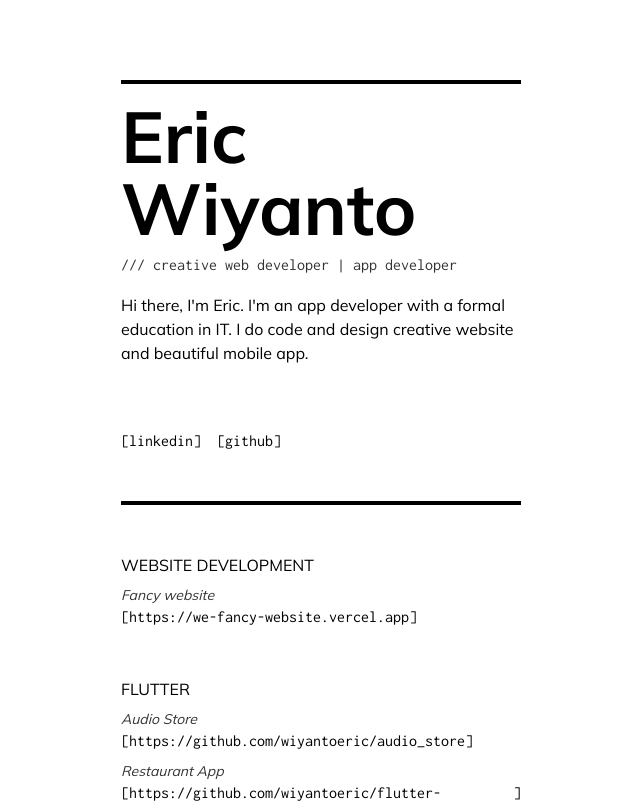
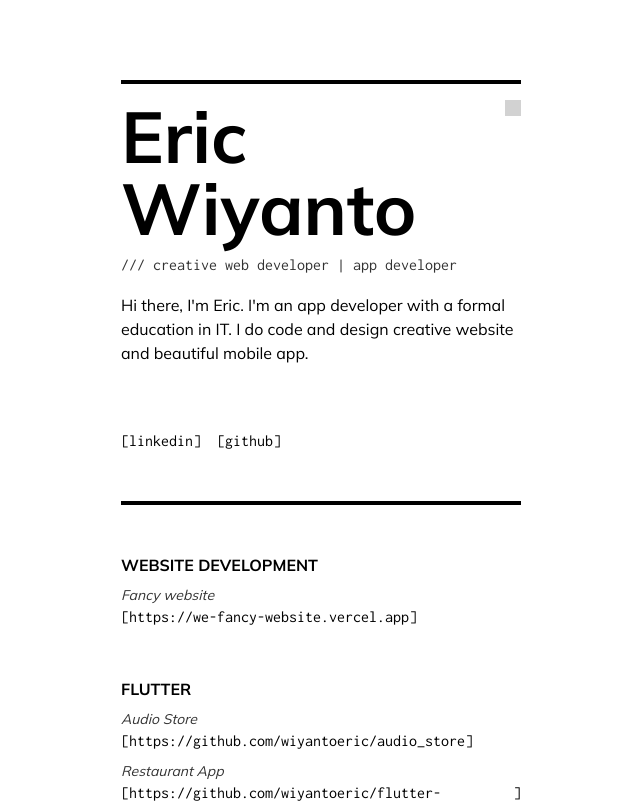
Before and after one commit to wiyantoeric/portfolio, a Next.js app: page / in a window 1280 px wide. Shown: the top 803 px of the page, without its empty margins (319-959 px from the left). Built offline with nearby package versions, Linux system fonts and the light colour scheme.

Commit message:
feat: create toggle theme button

```diff
--- a/src/app/layout.tsx
+++ b/src/app/layout.tsx
@@ -4,15 +4,14 @@ import { SpeedInsights } from "@vercel/speed-insights/next";
 
 const inter = Inter({ subsets: ["latin"] });
 
-export const metadata = {
-  title: "Eric Wiyanto",
-  description: "Eric Wiyanto portfolio website",
-};
-
-export default function RootLayout({ children }: { children: React.ReactNode }) {
+export default function RootLayout({
+  children,
+}: {
+  children: React.ReactNode;
+}) {
   return (
     <html lang="en">
-      <body className={`${inter.className}`}>
+      <body className={`${inter.className} dark:bg-zinc-900`}>
         {children}
         <SpeedInsights />
       </body>
--- a/src/app/page.tsx
+++ b/src/app/page.tsx
@@ -7,6 +7,7 @@ import initiateLenis from "@/utils/initiateLenis";
 import { motion, useScroll } from "framer-motion";
 import "../styles/new.scss";
 import RevealText from "@/components/RevealText";
+import ThemeToggle from "@/components/ThemeToggle";
 
 const jobTitle = "/// creative web developer | app developer";
 const description =
@@ -28,33 +29,40 @@ function Home() {
   return (
     <div
       ref={containerRef}
-      className="absolute left-1/2 top-[10%] max-w-[400px] -translate-x-1/2 pb-40"
+      className="absolute left-1/2 top-[10%] max-w-[400px] -translate-x-1/2 pb-40 transition-colors duration-500 dark:text-white dark:text-opacity-95"
     >
       <Bar direction="right" />
 
       <div className="mt-4 flex flex-col gap-12">
         {/* Profile section */}
         <div className="flex flex-col gap-4">
+          {/* Encapsulate name section and [ThemeToggle] button */}
+          <div className="relative">
             <h1>
               <RevealText
                 text="Eric"
                 delay={0.2}
                 duration={2}
-              className="font-mulish text-7xl font-bold text-black"
+                className="font-mulish text-7xl font-bold"
               />
               <RevealText
                 text="Wiyanto"
                 delay={0.65}
                 duration={2}
-              className="mb-2 font-mulish text-7xl font-bold text-black"
+                className="mb-2 font-mulish text-7xl font-bold"
               />
               <RevealText
                 text={jobTitle}
                 delay={1.4}
                 duration={1.5}
-              className="font-inconsolata text-black opacity-80"
+                className="font-inconsolata opacity-80"
               />
             </h1>
+
+            <div className="absolute top-0 right-0 z-10">
+              <ThemeToggle />
+            </div>
+          </div>
 
           <h4 className="flex flex-auto flex-wrap">
             {description.split(" ").map((word, index) => {
@@ -125,7 +133,9 @@ function Home() {
             {articles.map((article) => {
               return (
                 <div className="space-y-2" key={article.title}>
-                  <p className="font-mulish uppercase">{article.title}</p>
+                  <p className="font-mulish font-bold uppercase">
+                    {article.title}
+                  </p>
                   {article.projects.map((project) => {
                     return (
                       <div key={project.title} className="">
@@ -179,7 +189,7 @@ function Home() {
         }}
       >
         <motion.div
-          className={`origin-${direction} h-1 w-full bg-black`}
+          className={`origin-${direction} h-1 w-full bg-black dark:bg-white`}
           style={{
             scaleX: scrollYProgress,
           }}
--- /dev/null
+++ b/src/components/ThemeToggle.tsx
@@ -0,0 +1,68 @@
+import useTheme from "@/utils/useTheme";
+import { motion, useAnimate } from "framer-motion";
+import React from "react";
+
+function ThemeToggle() {
+  const [_, toggleTheme] = useTheme();
+  const [splashRef, animate] = useAnimate();
+
+  // Animate backdrop in timeline
+  const animateSplash = async () => {
+    // Expands backdrop
+    await animate(
+      splashRef.current,
+      {
+        scale: 2,
+        opacity: 0,
+      },
+      { duration: 0.8, ease: "easeOut" },
+    );
+    // Reset backdrop scale
+    await animate(
+      splashRef.current,
+      {
+        scale: 0,
+      },
+      { duration: 0 },
+    );
+    // Reset backdrop opacity
+    await animate(
+      splashRef.current,
+      {
+        opacity: 1,
+      },
+      { duration: 0 },
+    );
+  };
+
+  const onToggleClick = () => {
+    animateSplash();
+    toggleTheme();
+  };
+
+  return (
+    <motion.div
+      initial={{ opacity: 0 }}
+      animate={{
+        opacity: 1,
+        transition: { delay: 5.5, duration: .75, ease: "easeOut" },
+      }}
+      onAnimationComplete={animateSplash}
+      className="group relative cursor-pointer"
+    >
+      {/* Splash container, animated on toggle-theme button click */}
+      <div
+        ref={splashRef}
+        className="absolute left-0 top-0 -z-10 h-4 w-4 scale-100 bg-black dark:bg-white"
+      ></div>
+      {/* Toggle-theme button */}
+      <div
+        className="h-4 w-4 bg-black duration-500 dark:bg-white"
+        onClick={onToggleClick}
+        aria-label="Toggle theme"
+      ></div>
+    </motion.div>
+  );
+}
+
+export default ThemeToggle;
--- /dev/null
+++ b/src/utils/useTheme.ts
@@ -0,0 +1,27 @@
+import { useState, useEffect } from "react";
+
+type Theme = "light" | "dark";
+
+// Toggle between 'light' and 'dark' theme
+const useTheme = (): [Theme, () => void] => {
+  // Retrieve the stored theme from local storage or set default to 'light'
+  const [theme, setTheme] = useState<Theme>(() => {
+    const savedTheme = localStorage.getItem("theme") as Theme | null;
+    return savedTheme ? savedTheme : "light";
+  });
+
+  // Effect to update the theme in local storage and apply the theme class to the document body
+  useEffect(() => {
+    localStorage.setItem("theme", theme);
+    document.documentElement.className = theme;
+  }, [theme]);
+
+  // Toggle between 'light' and 'dark' theme
+  const toggleTheme = () => {
+    setTheme((prevTheme) => (prevTheme === "light" ? "dark" : "light"));
+  };
+
+  return [theme, toggleTheme];
+};
+
+export default useTheme;
--- a/tailwind.config.js
+++ b/tailwind.config.js
@@ -1,5 +1,6 @@
 /** @type {import('tailwindcss').Config} */
 module.exports = {
+  darkMode: "class",
   content: [
     "./src/pages/**/*.{js,ts,jsx,tsx,mdx}",
     "./src/components/**/*.{js,ts,jsx,tsx,mdx}",
```
Lines whose indentation alone changed are shown as unchanged.
